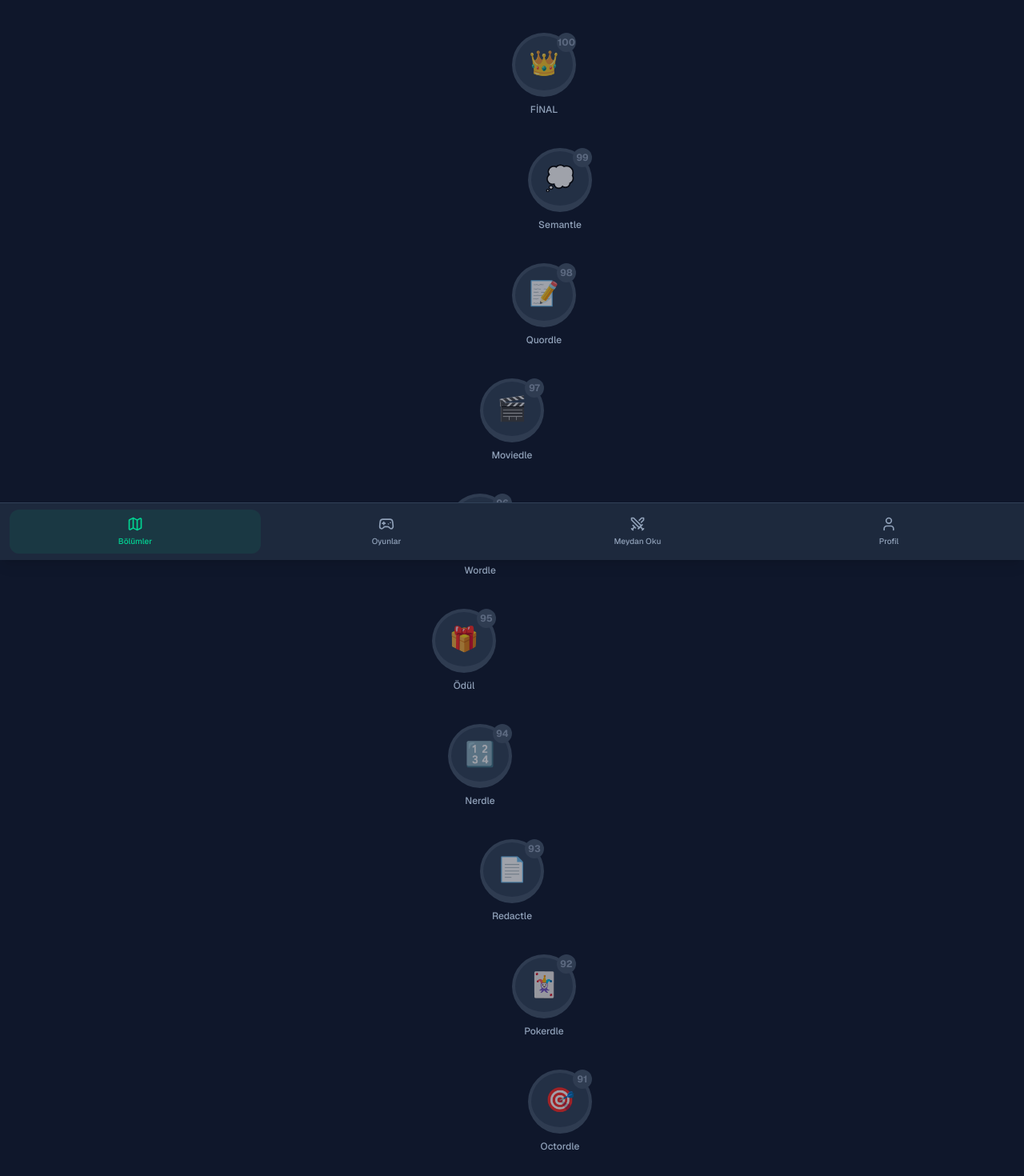
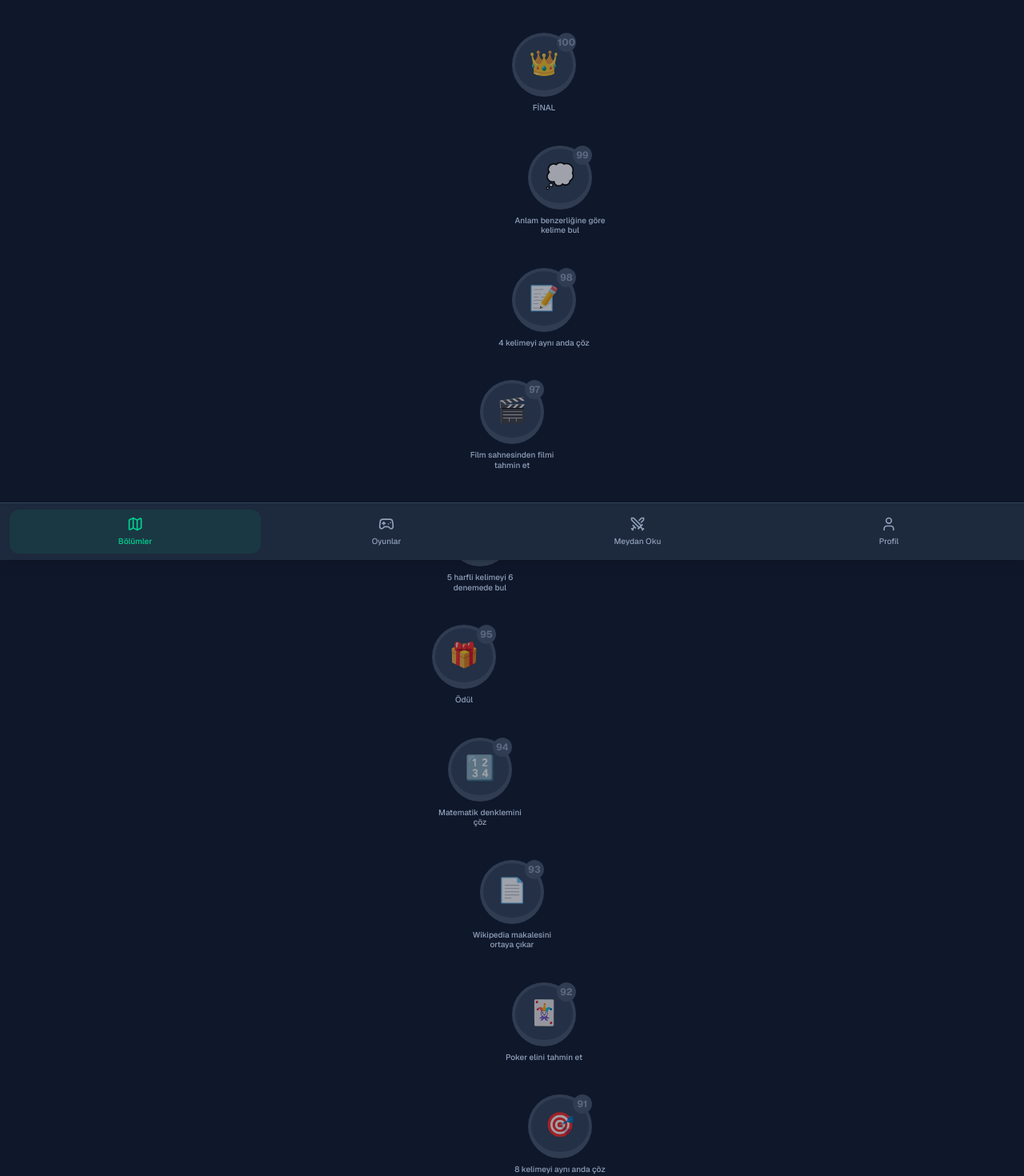
Before and after one commit to selimdilsadercan/wordle-like-games, a Next.js app: page / in a window 1280 px wide. Shown: the part 100-1570 px from the top of the page at 80% size. Built offline with nearby package versions, Linux system fonts and the light colour scheme.

Commit message:
added descriptions for games

```diff
--- a/app/globals.css
+++ b/app/globals.css
@@ -25,10 +25,10 @@ body {
 /* Bounce animation for START tooltip */
 @keyframes bounce-soft {
   0%, 100% {
-    transform: translateX(-50%) translateY(0);
+    transform: translateY(0);
   }
   50% {
-    transform: translateX(-50%) translateY(-8px);
+    transform: translateY(-8px);
   }
 }
 
--- a/app/page.tsx
+++ b/app/page.tsx
@@ -93,15 +93,15 @@ function LevelButton({ level, index, isFirst, progress }: { level: Level; index:
 
         {/* Start tooltip - for current level */}
         {level.id === progress.currentLevel && !isLocked && (
-          <div className="absolute -top-16 left-1/2 animate-bounce-soft z-20">
-            <div className="relative">
-              <span className={`text-white text-sm font-bold px-4 py-2 rounded-xl whitespace-nowrap shadow-lg block ${
+          <div className="absolute -top-16 inset-x-0 flex justify-center z-20 pointer-events-none">
+            <div className="animate-bounce-soft flex flex-col items-center opacity-100">
+              <span className={`text-white text-sm font-bold px-4 py-2 rounded-xl whitespace-nowrap shadow-xl block ${
                 isCompleted ? "bg-emerald-500" : "bg-green-500"
               }`}>
                 BAŞLA
               </span>
               {/* Arrow pointing down */}
-              <div className={`absolute -bottom-2 left-1/2 -translate-x-1/2 w-0 h-0 border-l-8 border-r-8 border-t-8 border-l-transparent border-r-transparent ${
+              <div className={`w-0 h-0 border-l-8 border-r-8 border-t-8 border-l-transparent border-r-transparent -mt-0.5 ${
                 isCompleted ? "border-t-emerald-500" : "border-t-green-500"
               }`} />
             </div>
@@ -109,12 +109,10 @@ function LevelButton({ level, index, isFirst, progress }: { level: Level; index:
         )}
       </div>
 
-      {/* Level name */}
-      {level.id !== progress.currentLevel && (
-        <span className="mt-2 text-xs text-slate-400 font-medium text-center max-w-[80px] truncate">
-          {level.name}
-        </span>
-      )}
+      {/* Level name / description */}
+      <span className="mt-2 text-[10px] text-slate-400 font-medium text-center max-w-[120px] leading-tight">
+        {level.name}
+      </span>
     </div>
   );
 
--- a/data/levels.json
+++ b/data/levels.json
@@ -1,104 +1,104 @@
 {
   "levels": [
-    { "id": 1, "gameId": "wordle", "type": "game", "status": "available", "icon": "🔤", "name": "Wordle" },
-    { "id": 2, "gameId": "quordle", "type": "game", "status": "locked", "icon": "📝", "name": "Quordle" },
-    { "id": 3, "gameId": "nerdle", "type": "game", "status": "locked", "icon": "🔢", "name": "Nerdle" },
-    { "id": 4, "gameId": "octordle", "type": "game", "status": "locked", "icon": "🎯", "name": "Octordle" },
+    { "id": 1, "gameId": "wordle", "type": "game", "status": "available", "icon": "🔤", "name": "5 harfli kelimeyi 6 denemede bul" },
+    { "id": 2, "gameId": "moviedle", "type": "game", "status": "locked", "icon": "🎬", "name": "Film sahnesinden filmi tahmin et" },
+    { "id": 3, "gameId": "nerdle", "type": "game", "status": "locked", "icon": "🔢", "name": "Matematik denklemini çöz" },
+    { "id": 4, "gameId": "octordle", "type": "game", "status": "locked", "icon": "🎯", "name": "8 kelimeyi aynı anda çöz" },
     { "id": 5, "type": "chest", "status": "locked", "icon": "🎁", "name": "Ödül" },
-    { "id": 6, "gameId": "semantle", "type": "game", "status": "locked", "icon": "💭", "name": "Semantle" },
-    { "id": 7, "gameId": "moviedle", "type": "game", "status": "locked", "icon": "🎬", "name": "Moviedle" },
-    { "id": 8, "gameId": "pokerdle", "type": "game", "status": "locked", "icon": "🃏", "name": "Pokerdle" },
-    { "id": 9, "gameId": "redactle", "type": "game", "status": "locked", "icon": "📄", "name": "Redactle" },
+    { "id": 6, "gameId": "semantle", "type": "game", "status": "locked", "icon": "💭", "name": "Anlam benzerliğine göre kelime bul" },
+    { "id": 7, "gameId": "moviedle", "type": "game", "status": "locked", "icon": "🎬", "name": "Film sahnesinden filmi tahmin et" },
+    { "id": 8, "gameId": "pokerdle", "type": "game", "status": "locked", "icon": "🃏", "name": "Poker elini tahmin et" },
+    { "id": 9, "gameId": "redactle", "type": "game", "status": "locked", "icon": "📄", "name": "Wikipedia makalesini ortaya çıkar" },
     { "id": 10, "type": "chest", "status": "locked", "icon": "🎁", "name": "Ödül" },
-    { "id": 11, "gameId": "wordle", "type": "game", "status": "locked", "icon": "🔤", "name": "Wordle" },
-    { "id": 12, "gameId": "nerdle", "type": "game", "status": "locked", "icon": "🔢", "name": "Nerdle" },
-    { "id": 13, "gameId": "quordle", "type": "game", "status": "locked", "icon": "📝", "name": "Quordle" },
-    { "id": 14, "gameId": "semantle", "type": "game", "status": "locked", "icon": "💭", "name": "Semantle" },
+    { "id": 11, "gameId": "wordle", "type": "game", "status": "locked", "icon": "🔤", "name": "5 harfli kelimeyi 6 denemede bul" },
+    { "id": 12, "gameId": "nerdle", "type": "game", "status": "locked", "icon": "🔢", "name": "Matematik denklemini çöz" },
+    { "id": 13, "gameId": "quordle", "type": "game", "status": "locked", "icon": "📝", "name": "4 kelimeyi aynı anda çöz" },
+    { "id": 14, "gameId": "semantle", "type": "game", "status": "locked", "icon": "💭", "name": "Anlam benzerliğine göre kelime bul" },
     { "id": 15, "type": "chest", "status": "locked", "icon": "🎁", "name": "Ödül" },
-    { "id": 16, "gameId": "moviedle", "type": "game", "status": "locked", "icon": "🎬", "name": "Moviedle" },
-    { "id": 17, "gameId": "octordle", "type": "game", "status": "locked", "icon": "🎯", "name": "Octordle" },
-    { "id": 18, "gameId": "pokerdle", "type": "game", "status": "locked", "icon": "🃏", "name": "Pokerdle" },
-    { "id": 19, "gameId": "wordle", "type": "game", "status": "locked", "icon": "🔤", "name": "Wordle" },
+    { "id": 16, "gameId": "moviedle", "type": "game", "status": "locked", "icon": "🎬", "name": "Film sahnesinden filmi tahmin et" },
+    { "id": 17, "gameId": "octordle", "type": "game", "status": "locked", "icon": "🎯", "name": "8 kelimeyi aynı anda çöz" },
+    { "id": 18, "gameId": "pokerdle", "type": "game", "status": "locked", "icon": "🃏", "name": "Poker elini tahmin et" },
+    { "id": 19, "gameId": "wordle", "type": "game", "status": "locked", "icon": "🔤", "name": "5 harfli kelimeyi 6 denemede bul" },
     { "id": 20, "type": "chest", "status": "locked", "icon": "🏆", "name": "Mega Ödül" },
-    { "id": 21, "gameId": "redactle", "type": "game", "status": "locked", "icon": "📄", "name": "Redactle" },
-    { "id": 22, "gameId": "nerdle", "type": "game", "status": "locked", "icon": "🔢", "name": "Nerdle" },
-    { "id": 23, "gameId": "quordle", "type": "game", "status": "locked", "icon": "📝", "name": "Quordle" },
-    { "id": 24, "gameId": "moviedle", "type": "game", "status": "locked", "icon": "🎬", "name": "Moviedle" },
+    { "id": 21, "gameId": "redactle", "type": "game", "status": "locked", "icon": "📄", "name": "Wikipedia makalesini ortaya çıkar" },
+    { "id": 22, "gameId": "nerdle", "type": "game", "status": "locked", "icon": "🔢", "name": "Matematik denklemini çöz" },
+    { "id": 23, "gameId": "quordle", "type": "game", "status": "locked", "icon": "📝", "name": "4 kelimeyi aynı anda çöz" },
+    { "id": 24, "gameId": "moviedle", "type": "game", "status": "locked", "icon": "🎬", "name": "Film sahnesinden filmi tahmin et" },
     { "id": 25, "type": "chest", "status": "locked", "icon": "🎁", "name": "Ödül" },
-    { "id": 26, "gameId": "semantle", "type": "game", "status": "locked", "icon": "💭", "name": "Semantle" },
-    { "id": 27, "gameId": "octordle", "type": "game", "status": "locked", "icon": "🎯", "name": "Octordle" },
-    { "id": 28, "gameId": "wordle", "type": "game", "status": "locked", "icon": "🔤", "name": "Wordle" },
-    { "id": 29, "gameId": "pokerdle", "type": "game", "status": "locked", "icon": "🃏", "name": "Pokerdle" },
+    { "id": 26, "gameId": "semantle", "type": "game", "status": "locked", "icon": "💭", "name": "Anlam benzerliğine göre kelime bul" },
+    { "id": 27, "gameId": "octordle", "type": "game", "status": "locked", "icon": "🎯", "name": "8 kelimeyi aynı anda çöz" },
+    { "id": 28, "gameId": "wordle", "type": "game", "status": "locked", "icon": "🔤", "name": "5 harfli kelimeyi 6 denemede bul" },
+    { "id": 29, "gameId": "pokerdle", "type": "game", "status": "locked", "icon": "🃏", "name": "Poker elini tahmin et" },
     { "id": 30, "type": "chest", "status": "locked", "icon": "🎁", "name": "Ödül" },
-    { "id": 31, "gameId": "redactle", "type": "game", "status": "locked", "icon": "📄", "name": "Redactle" },
-    { "id": 32, "gameId": "nerdle", "type": "game", "status": "locked", "icon": "🔢", "name": "Nerdle" },
-    { "id": 33, "gameId": "moviedle", "type": "game", "status": "locked", "icon": "🎬", "name": "Moviedle" },
-    { "id": 34, "gameId": "quordle", "type": "game", "status": "locked", "icon": "📝", "name": "Quordle" },
+    { "id": 31, "gameId": "redactle", "type": "game", "status": "locked", "icon": "📄", "name": "Wikipedia makalesini ortaya çıkar" },
+    { "id": 32, "gameId": "nerdle", "type": "game", "status": "locked", "icon": "🔢", "name": "Matematik denklemini çöz" },
+    { "id": 33, "gameId": "moviedle", "type": "game", "status": "locked", "icon": "🎬", "name": "Film sahnesinden filmi tahmin et" },
+    { "id": 34, "gameId": "quordle", "type": "game", "status": "locked", "icon": "📝", "name": "4 kelimeyi aynı anda çöz" },
     { "id": 35, "type": "chest", "status": "locked", "icon": "🎁", "name": "Ödül" },
-    { "id": 36, "gameId": "wordle", "type": "game", "status": "locked", "icon": "🔤", "name": "Wordle" },
-    { "id": 37, "gameId": "semantle", "type": "game", "status": "locked", "icon": "💭", "name": "Semantle" },
-    { "id": 38, "gameId": "octordle", "type": "game", "status": "locked", "icon": "🎯", "name": "Octordle" },
-    { "id": 39, "gameId": "pokerdle", "type": "game", "status": "locked", "icon": "🃏", "name": "Pokerdle" },
+    { "id": 36, "gameId": "wordle", "type": "game", "status": "locked", "icon": "🔤", "name": "5 harfli kelimeyi 6 denemede bul" },
+    { "id": 37, "gameId": "semantle", "type": "game", "status": "locked", "icon": "💭", "name": "Anlam benzerliğine göre kelime bul" },
+    { "id": 38, "gameId": "octordle", "type": "game", "status": "locked", "icon": "🎯", "name": "8 kelimeyi aynı anda çöz" },
+    { "id": 39, "gameId": "pokerdle", "type": "game", "status": "locked", "icon": "🃏", "name": "Poker elini tahmin et" },
     { "id": 40, "type": "chest", "status": "locked", "icon": "🏆", "name": "Mega Ödül" },
-    { "id": 41, "gameId": "redactle", "type": "game", "status": "locked", "icon": "📄", "name": "Redactle" },
-    { "id": 42, "gameId": "nerdle", "type": "game", "status": "locked", "icon": "🔢", "name": "Nerdle" },
-    { "id": 43, "gameId": "wordle", "type": "game", "status": "locked", "icon": "🔤", "name": "Wordle" },
-    { "id": 44, "gameId": "moviedle", "type": "game", "status": "locked", "icon": "🎬", "name": "Moviedle" },
+    { "id": 41, "gameId": "redactle", "type": "game", "status": "locked", "icon": "📄", "name": "Wikipedia makalesini ortaya çıkar" },
+    { "id": 42, "gameId": "nerdle", "type": "game", "status": "locked", "icon": "🔢", "name": "Matematik denklemini çöz" },
+    { "id": 43, "gameId": "wordle", "type": "game", "status": "locked", "icon": "🔤", "name": "5 harfli kelimeyi 6 denemede bul" },
+    { "id": 44, "gameId": "moviedle", "type": "game", "status": "locked", "icon": "🎬", "name": "Film sahnesinden filmi tahmin et" },
     { "id": 45, "type": "chest", "status": "locked", "icon": "🎁", "name": "Ödül" },
-    { "id": 46, "gameId": "quordle", "type": "game", "status": "locked", "icon": "📝", "name": "Quordle" },
-    { "id": 47, "gameId": "semantle", "type": "game", "status": "locked", "icon": "💭", "name": "Semantle" },
-    { "id": 48, "gameId": "octordle", "type": "game", "status": "locked", "icon": "🎯", "name": "Octordle" },
-    { "id": 49, "gameId": "pokerdle", "type": "game", "status": "locked", "icon": "🃏", "name": "Pokerdle" },
+    { "id": 46, "gameId": "quordle", "type": "game", "status": "locked", "icon": "📝", "name": "4 kelimeyi aynı anda çöz" },
+    { "id": 47, "gameId": "semantle", "type": "game", "status": "locked", "icon": "💭", "name": "Anlam benzerliğine göre kelime bul" },
+    { "id": 48, "gameId": "octordle", "type": "game", "status": "locked", "icon": "🎯", "name": "8 kelimeyi aynı anda çöz" },
+    { "id": 49, "gameId": "pokerdle", "type": "game", "status": "locked", "icon": "🃏", "name": "Poker elini tahmin et" },
     { "id": 50, "type": "chest", "status": "locked", "icon": "🏆", "name": "Yarı Final" },
-    { "id": 51, "gameId": "wordle", "type": "game", "status": "locked", "icon": "🔤", "name": "Wordle" },
-    { "id": 52, "gameId": "redactle", "type": "game", "status": "locked", "icon": "📄", "name": "Redactle" },
-    { "id": 53, "gameId": "nerdle", "type": "game", "status": "locked", "icon": "🔢", "name": "Nerdle" },
-    { "id": 54, "gameId": "moviedle", "type": "game", "status": "locked", "icon": "🎬", "name": "Moviedle" },
+    { "id": 51, "gameId": "wordle", "type": "game", "status": "locked", "icon": "🔤", "name": "5 harfli kelimeyi 6 denemede bul" },
+    { "id": 52, "gameId": "redactle", "type": "game", "status": "locked", "icon": "📄", "name": "Wikipedia makalesini ortaya çıkar" },
+    { "id": 53, "gameId": "nerdle", "type": "game", "status": "locked", "icon": "🔢", "name": "Matematik denklemini çöz" },
+    { "id": 54, "gameId": "moviedle", "type": "game", "status": "locked", "icon": "🎬", "name": "Film sahnesinden filmi tahmin et" },
     { "id": 55, "type": "chest", "status": "locked", "icon": "🎁", "name": "Ödül" },
-    { "id": 56, "gameId": "quordle", "type": "game", "status": "locked", "icon": "📝", "name": "Quordle" },
-    { "id": 57, "gameId": "semantle", "type": "game", "status": "locked", "icon": "💭", "name": "Semantle" },
-    { "id": 58, "gameId": "wordle", "type": "game", "status": "locked", "icon": "🔤", "name": "Wordle" },
-    { "id": 59, "gameId": "octordle", "type": "game", "status": "locked", "icon": "🎯", "name": "Octordle" },
+    { "id": 56, "gameId": "quordle", "type": "game", "status": "locked", "icon": "📝", "name": "4 kelimeyi aynı anda çöz" },
+    { "id": 57, "gameId": "semantle", "type": "game", "status": "locked", "icon": "💭", "name": "Anlam benzerliğine göre kelime bul" },
+    { "id": 58, "gameId": "wordle", "type": "game", "status": "locked", "icon": "🔤", "name": "5 harfli kelimeyi 6 denemede bul" },
+    { "id": 59, "gameId": "octordle", "type": "game", "status": "locked", "icon": "🎯", "name": "8 kelimeyi aynı anda çöz" },
     { "id": 60, "type": "chest", "status": "locked", "icon": "🏆", "name": "Mega Ödül" },
-    { "id": 61, "gameId": "pokerdle", "type": "game", "status": "locked", "icon": "🃏", "name": "Pokerdle" },
-    { "id": 62, "gameId": "redactle", "type": "game", "status": "locked", "icon": "📄", "name": "Redactle" },
-    { "id": 63, "gameId": "nerdle", "type": "game", "status": "locked", "icon": "🔢", "name": "Nerdle" },
-    { "id": 64, "gameId": "moviedle", "type": "game", "status": "locked", "icon": "🎬", "name": "Moviedle" },
+    { "id": 61, "gameId": "pokerdle", "type": "game", "status": "locked", "icon": "🃏", "name": "Poker elini tahmin et" },
+    { "id": 62, "gameId": "redactle", "type": "game", "status": "locked", "icon": "📄", "name": "Wikipedia makalesini ortaya çıkar" },
+    { "id": 63, "gameId": "nerdle", "type": "game", "status": "locked", "icon": "🔢", "name": "Matematik denklemini çöz" },
+    { "id": 64, "gameId": "moviedle", "type": "game", "status": "locked", "icon": "🎬", "name": "Film sahnesinden filmi tahmin et" },
     { "id": 65, "type": "chest", "status": "locked", "icon": "🎁", "name": "Ödül" },
-    { "id": 66, "gameId": "wordle", "type": "game", "status": "locked", "icon": "🔤", "name": "Wordle" },
-    { "id": 67, "gameId": "quordle", "type": "game", "status": "locked", "icon": "📝", "name": "Quordle" },
-    { "id": 68, "gameId": "semantle", "type": "game", "status": "locked", "icon": "💭", "name": "Semantle" },
-    { "id": 69, "gameId": "octordle", "type": "game", "status": "locked", "icon": "🎯", "name": "Octordle" },
+    { "id": 66, "gameId": "wordle", "type": "game", "status": "locked", "icon": "🔤", "name": "5 harfli kelimeyi 6 denemede bul" },
+    { "id": 67, "gameId": "quordle", "type": "game", "status": "locked", "icon": "📝", "name": "4 kelimeyi aynı anda çöz" },
+    { "id": 68, "gameId": "semantle", "type": "game", "status": "locked", "icon": "💭", "name": "Anlam benzerliğine göre kelime bul" },
+    { "id": 69, "gameId": "octordle", "type": "game", "status": "locked", "icon": "🎯", "name": "8 kelimeyi aynı anda çöz" },
     { "id": 70, "type": "chest", "status": "locked", "icon": "🎁", "name": "Ödül" },
-    { "id": 71, "gameId": "pokerdle", "type": "game", "status": "locked", "icon": "🃏", "name": "Pokerdle" },
-    { "id": 72, "gameId": "redactle", "type": "game", "status": "locked", "icon": "📄", "name": "Redactle" },
-    { "id": 73, "gameId": "wordle", "type": "game", "status": "locked", "icon": "🔤", "name": "Wordle" },
-    { "id": 74, "gameId": "nerdle", "type": "game", "status": "locked", "icon": "🔢", "name": "Nerdle" },
+    { "id": 71, "gameId": "pokerdle", "type": "game", "status": "locked", "icon": "🃏", "name": "Poker elini tahmin et" },
+    { "id": 72, "gameId": "redactle", "type": "game", "status": "locked", "icon": "📄", "name": "Wikipedia makalesini ortaya çıkar" },
+    { "id": 73, "gameId": "wordle", "type": "game", "status": "locked", "icon": "🔤", "name": "5 harfli kelimeyi 6 denemede bul" },
+    { "id": 74, "gameId": "nerdle", "type": "game", "status": "locked", "icon": "🔢", "name": "Matematik denklemini çöz" },
     { "id": 75, "type": "chest", "status": "locked", "icon": "🏆", "name": "Mega Ödül" },
-    { "id": 76, "gameId": "moviedle", "type": "game", "status": "locked", "icon": "🎬", "name": "Moviedle" },
-    { "id": 77, "gameId": "quordle", "type": "game", "status": "locked", "icon": "📝", "name": "Quordle" },
-    { "id": 78, "gameId": "semantle", "type": "game", "status": "locked", "icon": "💭", "name": "Semantle" },
-    { "id": 79, "gameId": "octordle", "type": "game", "status": "locked", "icon": "🎯", "name": "Octordle" },
+    { "id": 76, "gameId": "moviedle", "type": "game", "status": "locked", "icon": "🎬", "name": "Film sahnesinden filmi tahmin et" },
+    { "id": 77, "gameId": "quordle", "type": "game", "status": "locked", "icon": "📝", "name": "4 kelimeyi aynı anda çöz" },
+    { "id": 78, "gameId": "semantle", "type": "game", "status": "locked", "icon": "💭", "name": "Anlam benzerliğine göre kelime bul" },
+    { "id": 79, "gameId": "octordle", "type": "game", "status": "locked", "icon": "🎯", "name": "8 kelimeyi aynı anda çöz" },
     { "id": 80, "type": "chest", "status": "locked", "icon": "🏆", "name": "Mega Ödül" },
-    { "id": 81, "gameId": "wordle", "type": "game", "status": "locked", "icon": "🔤", "name": "Wordle" },
-    { "id": 82, "gameId": "pokerdle", "type": "game", "status": "locked", "icon": "🃏", "name": "Pokerdle" },
-    { "id": 83, "gameId": "redactle", "type": "game", "status": "locked", "icon": "📄", "name": "Redactle" },
-    { "id": 84, "gameId": "nerdle", "type": "game", "status": "locked", "icon": "🔢", "name": "Nerdle" },
+    { "id": 81, "gameId": "wordle", "type": "game", "status": "locked", "icon": "🔤", "name": "5 harfli kelimeyi 6 denemede bul" },
+    { "id": 82, "gameId": "pokerdle", "type": "game", "status": "locked", "icon": "🃏", "name": "Poker elini tahmin et" },
+    { "id": 83, "gameId": "redactle", "type": "game", "status": "locked", "icon": "📄", "name": "Wikipedia makalesini ortaya çıkar" },
+    { "id": 84, "gameId": "nerdle", "type": "game", "status": "locked", "icon": "🔢", "name": "Matematik denklemini çöz" },
     { "id": 85, "type": "chest", "status": "locked", "icon": "🎁", "name": "Ödül" },
-    { "id": 86, "gameId": "moviedle", "type": "game", "status": "locked", "icon": "🎬", "name": "Moviedle" },
-    { "id": 87, "gameId": "quordle", "type": "game", "status": "locked", "icon": "📝", "name": "Quordle" },
-    { "id": 88, "gameId": "wordle", "type": "game", "status": "locked", "icon": "🔤", "name": "Wordle" },
-    { "id": 89, "gameId": "semantle", "type": "game", "status": "locked", "icon": "💭", "name": "Semantle" },
+    { "id": 86, "gameId": "moviedle", "type": "game", "status": "locked", "icon": "🎬", "name": "Film sahnesinden filmi tahmin et" },
+    { "id": 87, "gameId": "quordle", "type": "game", "status": "locked", "icon": "📝", "name": "4 kelimeyi aynı anda çöz" },
+    { "id": 88, "gameId": "wordle", "type": "game", "status": "locked", "icon": "🔤", "name": "5 harfli kelimeyi 6 denemede bul" },
+    { "id": 89, "gameId": "semantle", "type": "game", "status": "locked", "icon": "💭", "name": "Anlam benzerliğine göre kelime bul" },
     { "id": 90, "type": "chest", "status": "locked", "icon": "🏆", "name": "Mega Ödül" },
-    { "id": 91, "gameId": "octordle", "type": "game", "status": "locked", "icon": "🎯", "name": "Octordle" },
-    { "id": 92, "gameId": "pokerdle", "type": "game", "status": "locked", "icon": "🃏", "name": "Pokerdle" },
-    { "id": 93, "gameId": "redactle", "type": "game", "status": "locked", "icon": "📄", "name": "Redactle" },
-    { "id": 94, "gameId": "nerdle", "type": "game", "status": "locked", "icon": "🔢", "name": "Nerdle" },
+    { "id": 91, "gameId": "octordle", "type": "game", "status": "locked", "icon": "🎯", "name": "8 kelimeyi aynı anda çöz" },
+    { "id": 92, "gameId": "pokerdle", "type": "game", "status": "locked", "icon": "🃏", "name": "Poker elini tahmin et" },
+    { "id": 93, "gameId": "redactle", "type": "game", "status": "locked", "icon": "📄", "name": "Wikipedia makalesini ortaya çıkar" },
+    { "id": 94, "gameId": "nerdle", "type": "game", "status": "locked", "icon": "🔢", "name": "Matematik denklemini çöz" },
     { "id": 95, "type": "chest", "status": "locked", "icon": "🎁", "name": "Ödül" },
-    { "id": 96, "gameId": "wordle", "type": "game", "status": "locked", "icon": "🔤", "name": "Wordle" },
-    { "id": 97, "gameId": "moviedle", "type": "game", "status": "locked", "icon": "🎬", "name": "Moviedle" },
-    { "id": 98, "gameId": "quordle", "type": "game", "status": "locked", "icon": "📝", "name": "Quordle" },
-    { "id": 99, "gameId": "semantle", "type": "game", "status": "locked", "icon": "💭", "name": "Semantle" },
+    { "id": 96, "gameId": "wordle", "type": "game", "status": "locked", "icon": "🔤", "name": "5 harfli kelimeyi 6 denemede bul" },
+    { "id": 97, "gameId": "moviedle", "type": "game", "status": "locked", "icon": "🎬", "name": "Film sahnesinden filmi tahmin et" },
+    { "id": 98, "gameId": "quordle", "type": "game", "status": "locked", "icon": "📝", "name": "4 kelimeyi aynı anda çöz" },
+    { "id": 99, "gameId": "semantle", "type": "game", "status": "locked", "icon": "💭", "name": "Anlam benzerliğine göre kelime bul" },
     { "id": 100, "type": "chest", "status": "locked", "icon": "👑", "name": "FİNAL" }
   ]
 }
```
